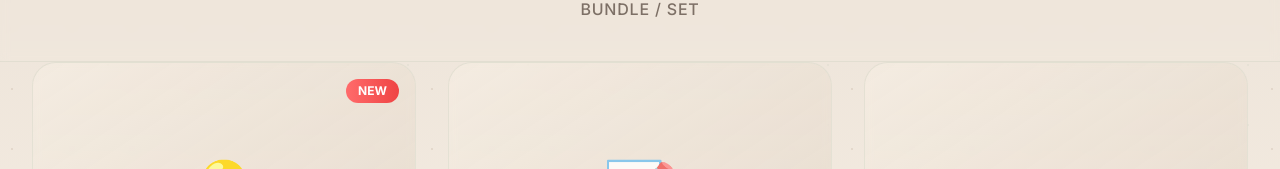
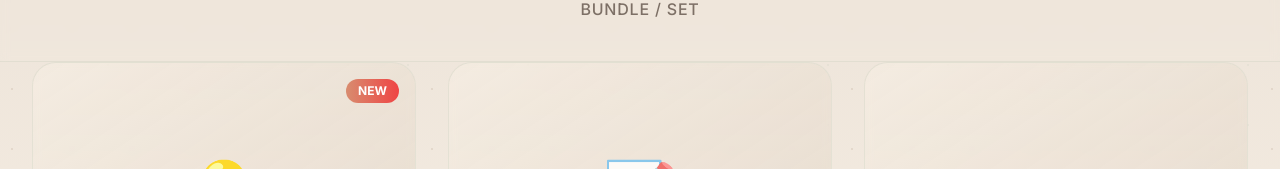
Before and after one commit to skkugardenpark/MonoDesk, a Next.js app: page /shop in a window 1280 px wide. Shown: the part 403-572 px from the top of the page. Built offline with nearby package versions, Linux system fonts and the light colour scheme.

Commit message:
Fix 404 error: add vercel.json config, fix remaining brand- CSS classes to wood- classes

```diff
--- a/app/page.tsx
+++ b/app/page.tsx
@@ -529,7 +529,7 @@ export default function Home() {
                         height={500}
                         className="w-full h-96 md:h-[500px] object-cover"
                       />
-                      <div className="absolute inset-0 bg-gradient-to-t from-brand-moss/30 to-transparent"></div>
+                      <div className="absolute inset-0 bg-gradient-to-t from-wood-charcoal/30 to-transparent"></div>
                     </div>
                   </motion.div>
 
--- a/app/shop/page.tsx
+++ b/app/shop/page.tsx
@@ -246,7 +246,7 @@ function ShopContent() {
                         </div>
                       )}
                       {product.isNew && (
-                        <div className="absolute top-4 right-4 bg-gradient-to-r from-brand-pink to-red-500 text-white px-3 py-1 rounded-full text-xs font-bold">
+                        <div className="absolute top-4 right-4 bg-gradient-to-r from-wood-terracotta to-red-500 text-white px-3 py-1 rounded-full text-xs font-bold">
                           NEW
                         </div>
                       )}
--- a/components/sections/Contact.tsx
+++ b/components/sections/Contact.tsx
@@ -5,7 +5,7 @@ import { EnvelopeIcon, PhoneIcon, ClockIcon } from '@heroicons/react/24/outline'
 
 const Contact = () => {
   return (
-    <section id="contact" className="section-padding bg-brand-cream">
+    <section id="contact" className="section-padding bg-wood-cream">
       <div className="container mx-auto px-4 sm:px-6 lg:px-8">
         {/* 섹션 헤더 */}
         <motion.div
```
Also changed, not shown: vercel.json (added).
